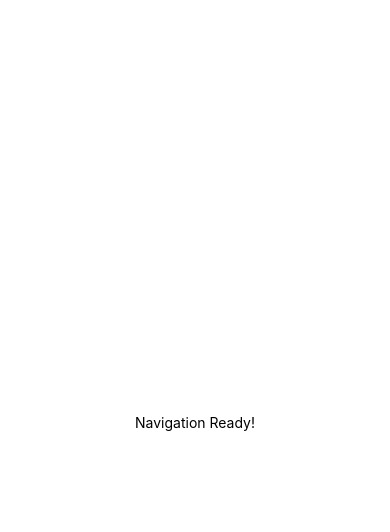
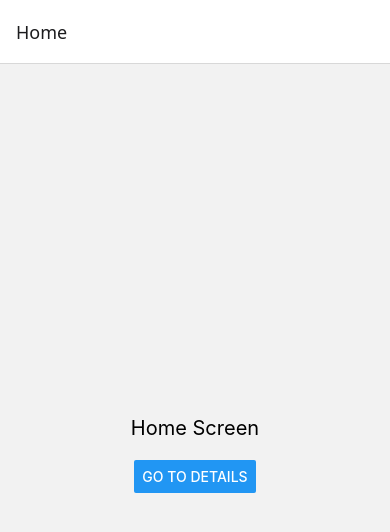
Before and after one commit to mtahayilmaz3/Lab09, a React Native app: screen /Home in a window 390 px wide. Shown: the top 532 px of the page. Built offline with nearby package versions, Linux system fonts and the light colour scheme.

Commit message:
feat: implement stack navigator with Home and Details screens (Part 2)

```diff
--- a/App.js
+++ b/App.js
@@ -1,12 +1,17 @@
 import { NavigationContainer } from '@react-navigation/native';
-import { Text, View } from 'react-native';
+import { createNativeStackNavigator } from '@react-navigation/native-stack';
+import HomeScreen from './screens/HomeScreen';
+import DetailsScreen from './screens/DetailsScreen';
+
+const Stack = createNativeStackNavigator();
 
 export default function App() {
   return (
     <NavigationContainer>
-      <View style={{ flex: 1, justifyContent: 'center', alignItems: 'center' }}>
-        <Text>Navigation Ready!</Text>
-      </View>
+      <Stack.Navigator initialRouteName="Home">
+        <Stack.Screen name="Home" component={HomeScreen} />
+        <Stack.Screen name="Details" component={DetailsScreen} />
+      </Stack.Navigator>
     </NavigationContainer>
   );
 }
--- /dev/null
+++ b/screens/DetailsScreen.js
@@ -0,0 +1,19 @@
+import React from 'react';
+import { View, Text, Button, StyleSheet } from 'react-native';
+
+export default function DetailsScreen({ navigation }) {
+  return (
+    <View style={styles.container}>
+      <Text style={styles.text}>Details Screen</Text>
+      <Button
+        title="Go Back"
+        onPress={() => navigation.goBack()}
+      />
+    </View>
+  );
+}
+
+const styles = StyleSheet.create({
+  container: { flex: 1, alignItems: 'center', justifyContent: 'center' },
+  text: { fontSize: 20, marginBottom: 20 },
+});
--- /dev/null
+++ b/screens/HomeScreen.js
@@ -0,0 +1,19 @@
+import React from 'react';
+import { View, Text, Button, StyleSheet } from 'react-native';
+
+export default function HomeScreen({ navigation }) {
+  return (
+    <View style={styles.container}>
+      <Text style={styles.text}>Home Screen</Text>
+      <Button
+        title="Go to Details"
+        onPress={() => navigation.navigate('Details')}
+      />
+    </View>
+  );
+}
+
+const styles = StyleSheet.create({
+  container: { flex: 1, alignItems: 'center', justifyContent: 'center' },
+  text: { fontSize: 20, marginBottom: 20 },
+});
```
